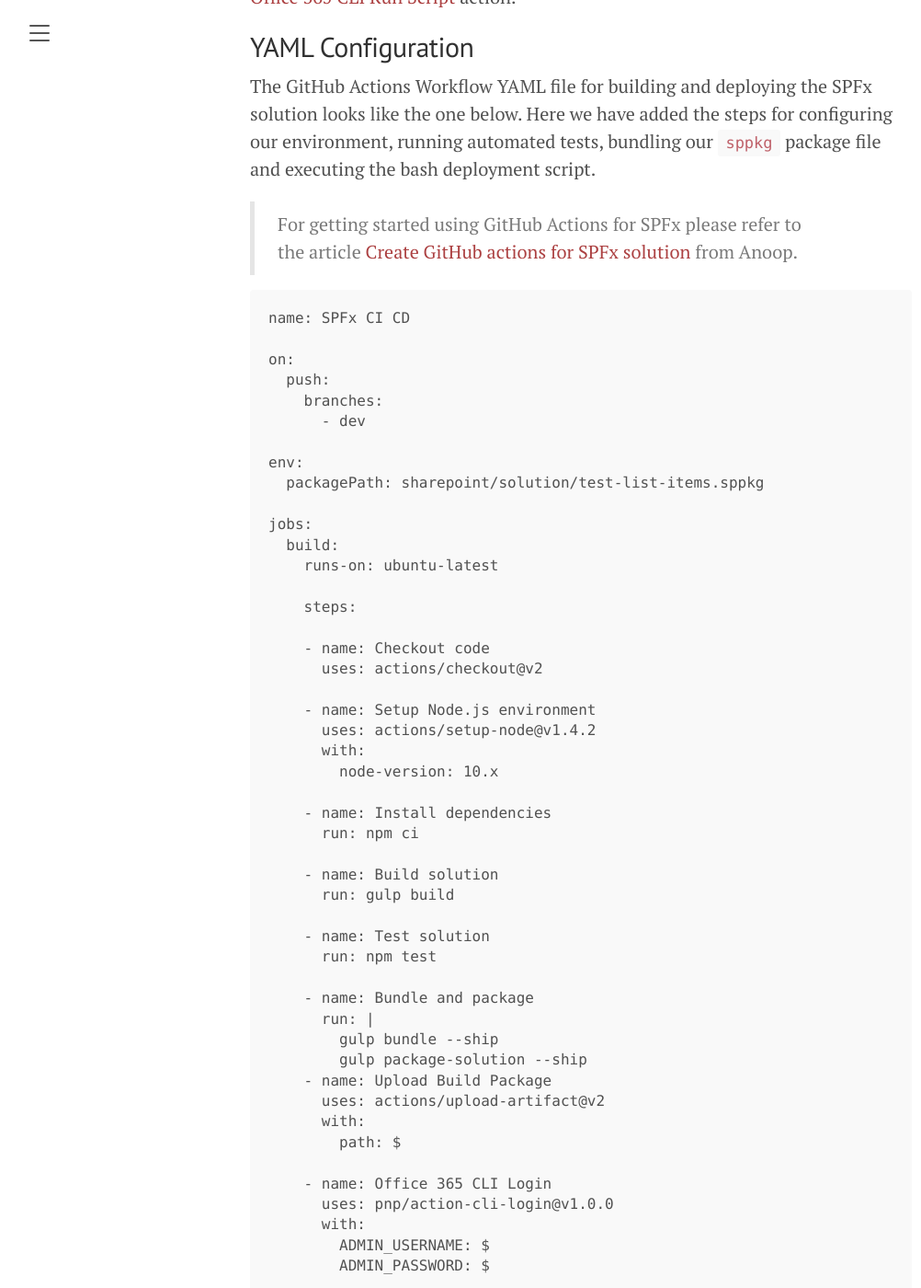
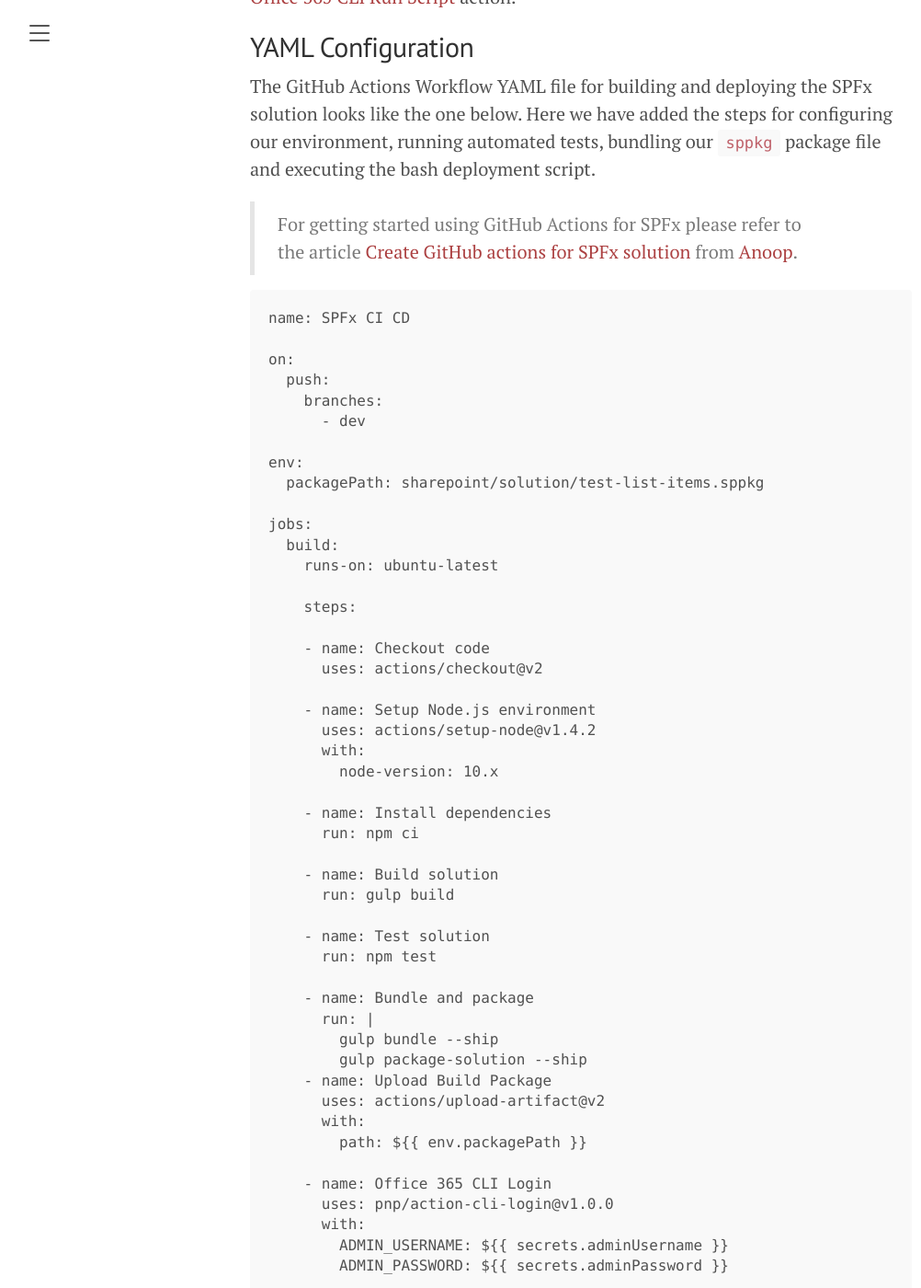
Before and after one commit to aakashbhardwaj619/aakashbhardwaj619.github.io, a Jekyll site: the page built from _posts/2020-06-09-GitHub-Actions-Multi-Deployment.md, in a window 1280 px wide and 1400 px high, scrolled down 638 px. Shown: the whole window at 92% size, without its empty margins (8-1010 px from the left). Built offline with Jekyll 4.4.1, drawn with Linux system fonts in a browser that asks for light colours; some of the changed lines change nothing that is shown; some of the changed text lies outside the part shown.

Commit message:
Update 2020-06-09-GitHub-Actions-Multi-Deployment.md

````diff
--- a/_posts/2020-06-09-GitHub-Actions-Multi-Deployment.md
+++ b/_posts/2020-06-09-GitHub-Actions-Multi-Deployment.md
@@ -16,8 +16,9 @@
 
 The GitHub Actions Workflow YAML file for building and deploying the SPFx solution looks like the one below. Here we have added the steps for configuring our environment, running automated tests, bundling our `sppkg` package file and executing the bash deployment script.
 
-> For getting started using GitHub Actions for SPFx please refer to the article [Create GitHub actions for SPFx solution](https://medium.com/@anoopt/create-github-actions-for-spfx-solution-cc4a810b87db) from Anoop.
+> For getting started using GitHub Actions for SPFx please refer to the article [Create GitHub actions for SPFx solution](https://medium.com/@anoopt/create-github-actions-for-spfx-solution-cc4a810b87db) from [Anoop](https://twitter.com/anooptells).
 
+{% raw %}
 ```
 name: SPFx CI CD
 
@@ -74,6 +75,7 @@
         O365_CLI_SCRIPT_PATH: './scripts/DeployPackage.sh'
 
 ```
+{% endraw %}
 
 Bash Deployment Script
 ----------------------
@@ -120,4 +122,4 @@
 Conclusion
 ----------
 
-Thus we saw how we can deploy an SPFx app package to multiple site collections from a custom bash scropt using Office 365 CLI commands.
+Thus we saw how we can deploy an SPFx app package to multiple site collections from a custom bash script using Office 365 CLI commands.
````
